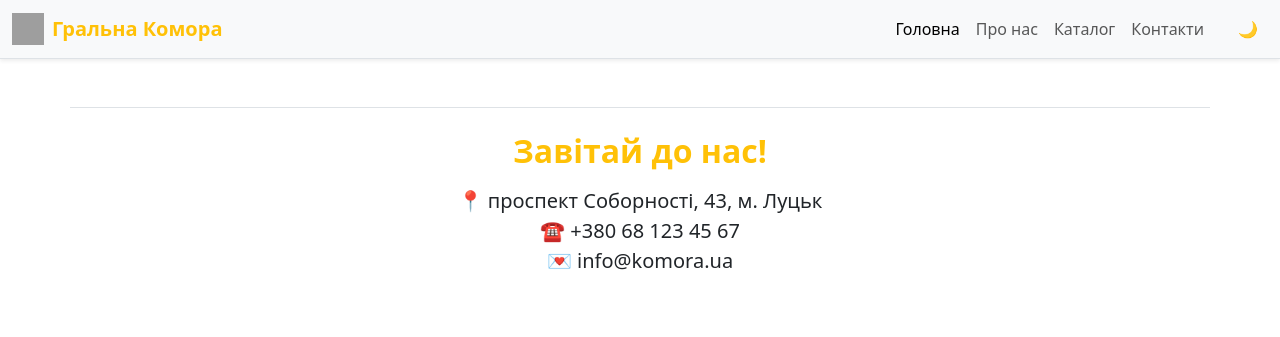
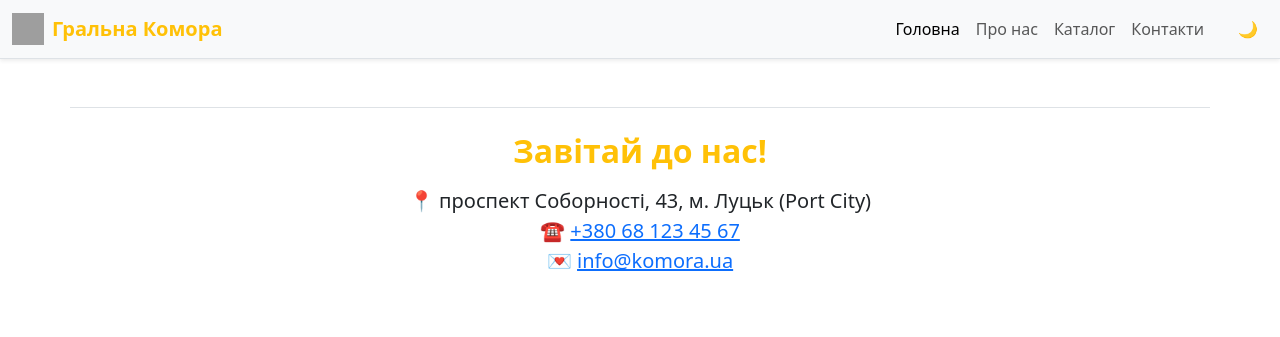
Before and after one commit to DanyloLyk/Ne_Programisty, a Flask app: page /contacts in a window 1280 px wide. Shown: the top 337 px of the page. Before the commit the page ends 270 px from the top, so only its background shows below. Run offline with Flask 3, Linux system fonts and the light colour scheme; grey boxes are pictures that could not be loaded.

Commit message:
update contacts

```diff
--- a/app/templates/contacts.html
+++ b/app/templates/contacts.html
@@ -5,14 +5,48 @@
 {% block content %}
 <div class="container mt-5">
 
-    <section class="row text-center border-top pt-4">
+    <!-- Контактна інформація -->
+    <section class="row text-center border-top pt-4 mb-5">
         <div class="col-12">
             <h2 class="fw-bold text-warning mb-3">Завітай до нас!</h2>
             <p class="fs-5">
-                📍 проспект Соборності, 43, м. Луцьк <br>
-                ☎️ +380 68 123 45 67 <br>
-                💌 info@komora.ua
+                📍 проспект Соборності, 43, м. Луцьк (Port City) <br>
+                ☎️ <a href="tel:+380681234567">+380 68 123 45 67</a> <br>
+                💌 <a href="mailto:info@komora.ua">info@komora.ua</a>
             </p>
+        </div>
+    </section>
+
+    <!-- Google Maps з маркером на Port City -->
+    <section class="row mb-5">
+        <div class="col-12">
+            <div class="ratio ratio-16x9">
+                <iframe
+                    src="https://www.google.com/maps/embed?pb=!1m18!1m12!1m3!1d2609.123456789!2d25.345678!3d50.745678!2m3!1f0!2f0!3f0!3m2!1i1024!2i768!4f13.1!3m3!1m2!1s0x47245b123456789%3A0xabcdef123456789!2sPort%20City%2C%20Lutsk!5e0!3m2!1suk!2sua!4v1690000000000!5m2!1suk!2sua"
+                    width="600"
+                    height="450"
+                    style="border:0;"
+                    allowfullscreen=""
+                    loading="lazy"
+                    referrerpolicy="no-referrer-when-downgrade">
+                </iframe>
+            </div>
+        </div>
+    </section>
+
+    <!-- Соціальні мережі -->
+    <section class="row text-center">
+        <div class="col-12">
+            <h3 class="fw-bold text-warning mb-3">Ми в соцмережах</h3>
+            <a href="https://facebook.com/komora" target="_blank" class="mx-2">
+                <img src="{{ url_for('static', filename='icons/facebook.svg') }}" alt="Facebook" width="40">
+            </a>
+            <a href="https://instagram.com/komora" target="_blank" class="mx-2">
+                <img src="{{ url_for('static', filename='icons/instagram.svg') }}" alt="Instagram" width="40">
+            </a>
+            <a href="https://t.me/komora" target="_blank" class="mx-2">
+                <img src="{{ url_for('static', filename='icons/telegram.svg') }}" alt="Telegram" width="40">
+            </a>
         </div>
     </section>
 
```
